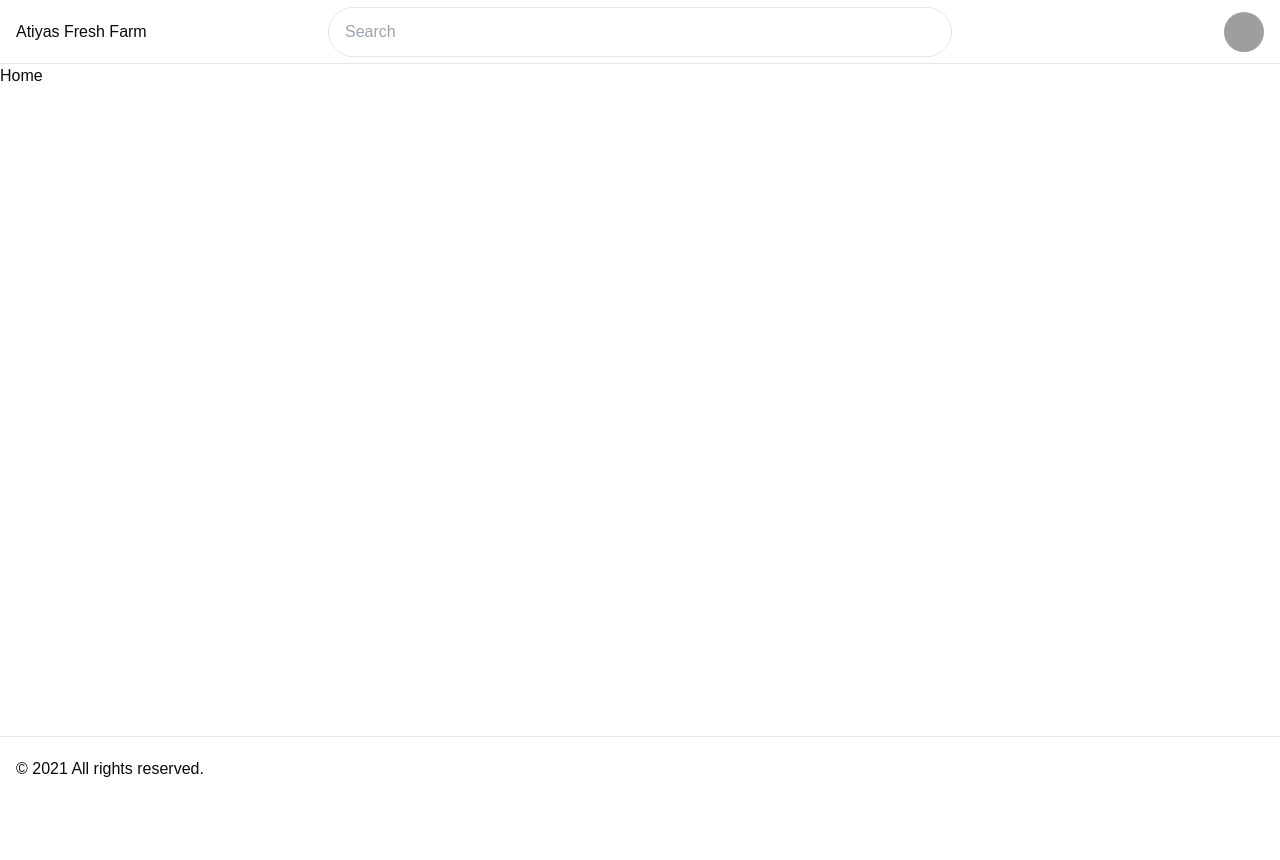
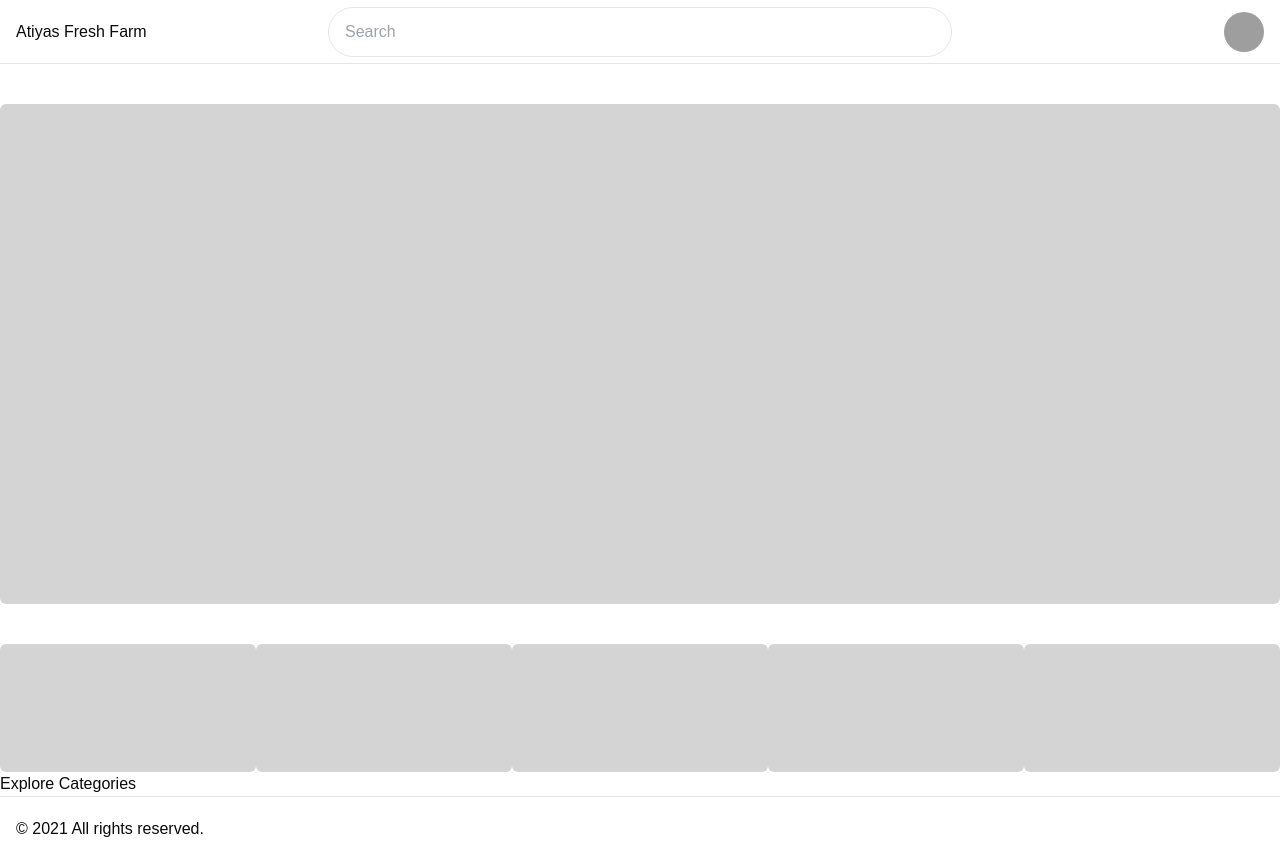
Before and after one commit to atiyas-fresh-farm/atiyas-fresh-farm, a Next.js app: page / in a window 1280 px wide. Before the commit the page ends 800 px from the top, so only its background shows below. Built offline with nearby package versions, Linux system fonts and the light colour scheme; grey boxes are pictures that could not be loaded.

Commit message:
add placeholders on the home page

```diff
--- a/src/app/layout.tsx
+++ b/src/app/layout.tsx
@@ -39,10 +39,10 @@ export default function RootLayout({
         >
           <div className="flex flex-col justify-start items-start">
             <Header />
-            <main className="w-full min-h-screen pt-16 flex flex-col justify-between">
+            <div className="w-full min-h-screen pt-16 flex flex-col justify-between">
               {children}
               <Footer />
-            </main>
+            </div>
           </div>
         </ThemeProvider>
       </body>
--- a/src/app/page.tsx
+++ b/src/app/page.tsx
@@ -1,7 +1,22 @@
 const Home = () => {
   return (
-    <div>
-      <h1>Home</h1>
+    <div className="w-full flex justify-center">
+      <main className="container flex flex-col justify-start items-start pt-10">
+
+        <div className="w-full h-[500px] bg-neutral-300 rounded-md mb-10"></div>
+        <div className="w-full flex flex-row justify-between items-center">
+          <div className="w-64 h-32 bg-neutral-300 rounded-md"></div>
+          <div className="w-64 h-32 bg-neutral-300 rounded-md"></div>
+          <div className="w-64 h-32 bg-neutral-300 rounded-md"></div>
+          <div className="w-64 h-32 bg-neutral-300 rounded-md"></div>
+          <div className="w-64 h-32 bg-neutral-300 rounded-md"></div>
+        </div>
+
+        <div id="explore-categories">
+          <h2>Explore Categories</h2>
+        </div>
+
+      </main>
     </div>
   );
 }
```
Also changed, not shown: src/components/header.tsx (+1 -6 lines).
